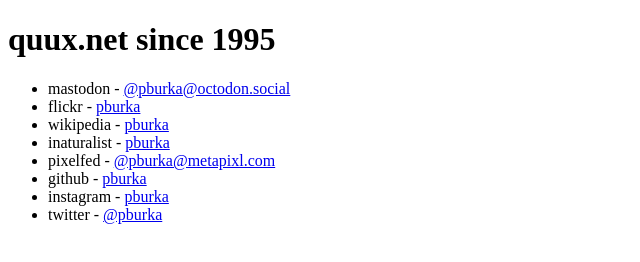
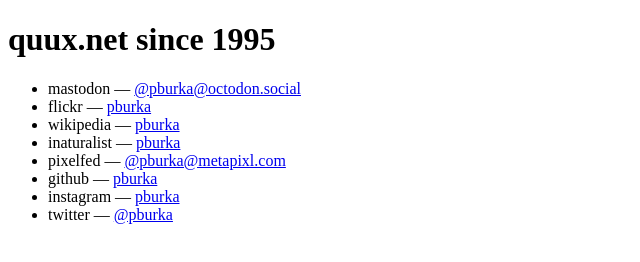
Before and after one commit to pburka/quuxnet, a plain HTML site: page index.html in a window 1280 px wide. Shown: the whole page, without its empty margins (0-640 px from the left). Drawn offline with Linux system fonts and the light colour scheme.

Commit message:
Update index.html

```diff
--- a/index.html
+++ b/index.html
@@ -5,18 +5,19 @@
   <title>quux.net</title>
   <meta name="description" content="quux.net">
   <meta name="author" content="Peter Burka">
+  <meta name="viewport" content="width=device-width, initial-scale=1">
 </head>
 <body>
 <h1>quux.net since 1995</h1>
   <ul>
-    <li>mastodon - <a rel="me" href="https://octodon.social/@pburka">@pburka@octodon.social</a></li>
-    <li>flickr - <a rel="me" href="https://www.flickr.com/photos/pburka">pburka</a></li>
-    <li>wikipedia - <a rel="me" href="https://en.wikipedia.org/wiki/User:Pburka">pburka</a></li>
-    <li>inaturalist - <a rel="me" href="https://www.inaturalist.org/observations?place_id=any&user_id=pburka&verifiable=any">pburka</a></li>
-    <li>pixelfed - <a rel="me" href="https://metapixl.com/pburka">@pburka@metapixl.com</a></li>
-    <li>github - <a rel="me" href="https://github.com/pburka">pburka</a></li>
-    <li>instagram - <a rel="me" href="https://www.instagram.com/pburka">pburka</a></li>
-    <li>twitter - <a rel="me" href="https://twitter.com/pburka">@pburka</a></li>
+    <li>mastodon &mdash; <a rel="me" href="https://octodon.social/@pburka">@pburka@octodon.social</a></li>
+    <li>flickr &mdash; <a rel="me" href="https://www.flickr.com/photos/pburka">pburka</a></li>
+    <li>wikipedia &mdash; <a rel="me" href="https://en.wikipedia.org/wiki/User:Pburka">pburka</a></li>
+    <li>inaturalist &mdash; <a rel="me" href="https://www.inaturalist.org/observations?place_id=any&user_id=pburka&verifiable=any">pburka</a></li>
+    <li>pixelfed &mdash; <a rel="me" href="https://metapixl.com/pburka">@pburka@metapixl.com</a></li>
+    <li>github &mdash; <a rel="me" href="https://github.com/pburka">pburka</a></li>
+    <li>instagram &mdash; <a rel="me" href="https://www.instagram.com/pburka">pburka</a></li>
+    <li>twitter &mdash; <a rel="me" href="https://twitter.com/pburka">@pburka</a></li>
   </ul>
 </body>
 </html>
```
